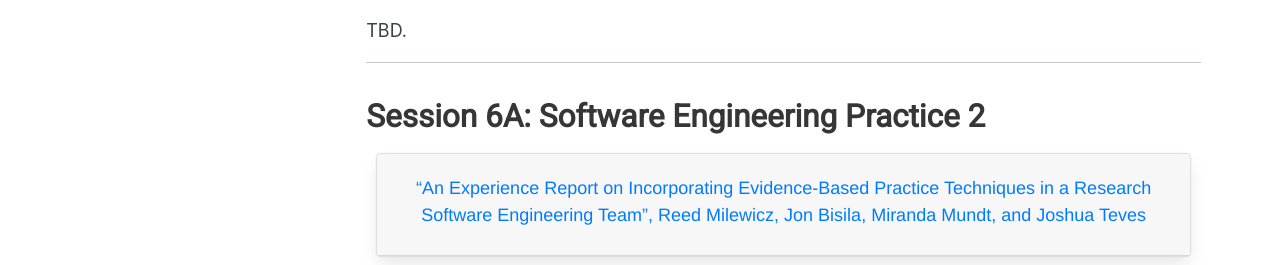
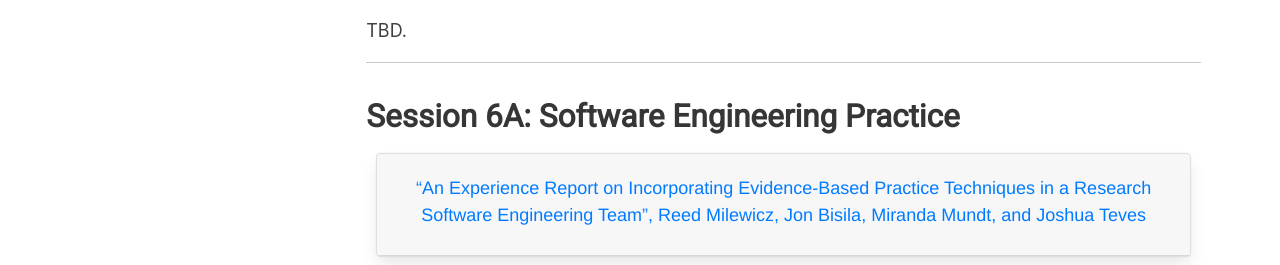
Before and after one commit to USRSE/usrse23, a Jekyll site: the page built from pages/program/sessions.md, in a window 1280 px wide and 900 px high, scrolled down 2739 px. Shown: the part 162-427 px from the top of the window. Built offline with Jekyll 4.4.1, drawn with Linux system fonts in a browser that asks for light colours; a style sheet for code colours, icons or effects is not loaded; some of the changed text lies outside the part shown.

```diff
--- a/pages/program/sessions.md
+++ b/pages/program/sessions.md
@@ -319,7 +319,7 @@
 
 ---
 
-## Session 6A: Software Engineering Practice 2
+## Session 6A: Software Engineering Practice
 
 <div id="accordion">
 <div class="card">
```
